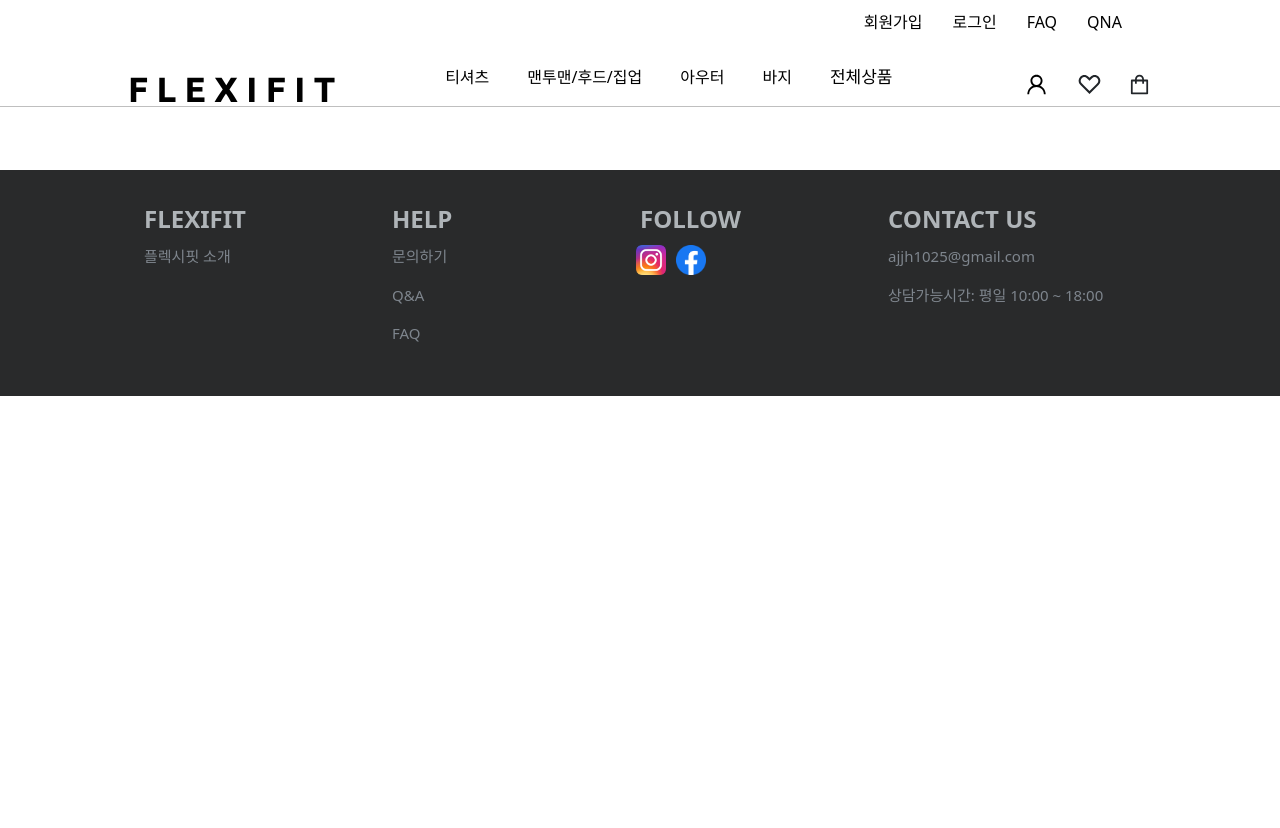
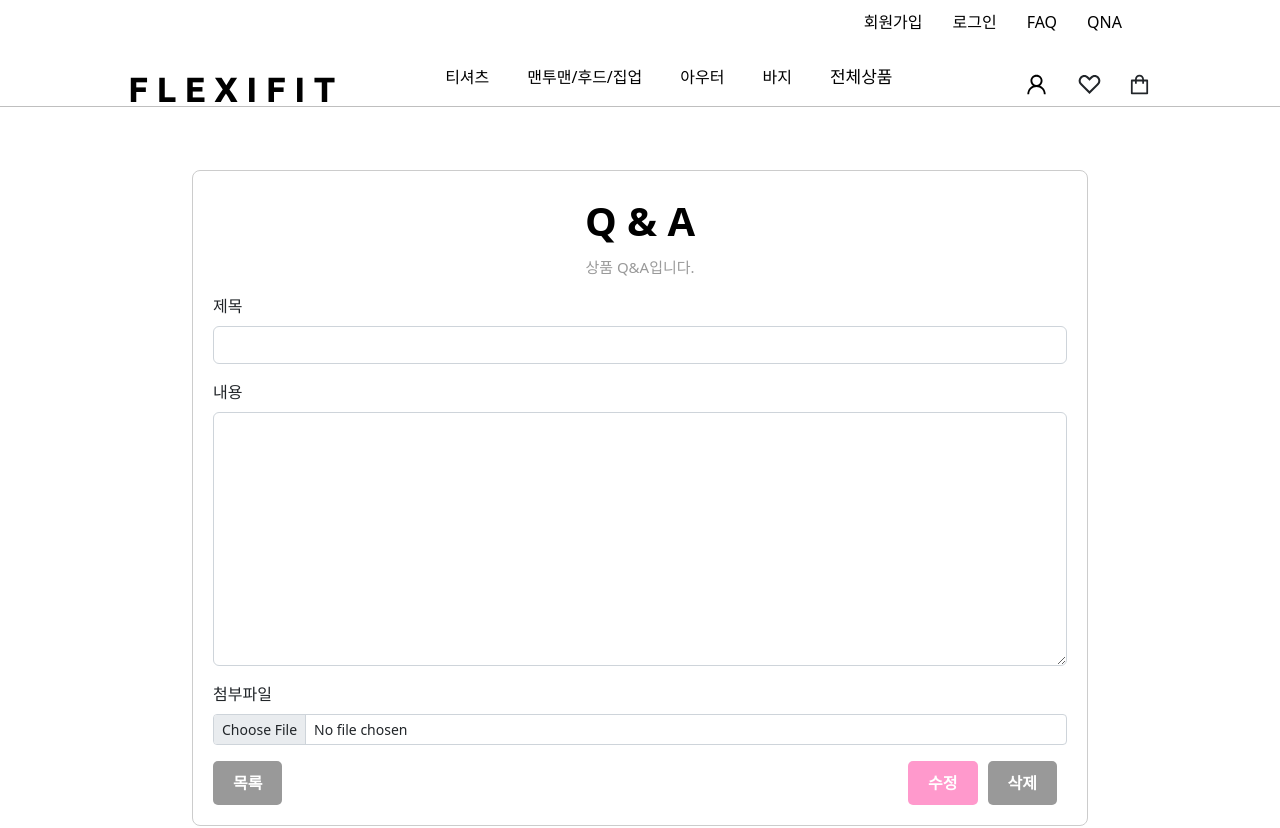
Before and after one commit to devInt42/react_flexifit, a React (Create React App) app: page /qna/board in a window 1280 px wide. Shown: the top 828 px of the page. Before the commit the page ends 800 px from the top, so only its background shows below. Built offline with nearby package versions, Linux system fonts and the light colour scheme.

Commit message:
qna crud

```diff
--- a/src/App.js
+++ b/src/App.js
@@ -16,7 +16,7 @@ import Footer from "./components/footer/footer.js";
 import MyPage from "./pages/MyPage";
 import WriteForm from "./components/QNA/WriteForm";
 import SecretForm from "./components/QNA/SecretForm";
-// import BoardForm from "./components/QNA/BoardForm";
+import BoardForm from "./components/QNA/BoardForm";
 
 function App() {
   return (
@@ -35,7 +35,7 @@ function App() {
             <Route path="/qna" element={<QNA />} />
             <Route path="/qna/write" element={<WriteForm />} />
             <Route path="/qna/private" element={<SecretForm />} />
-            {/* <Route path="qna/board" element={<boardForm />} /> */}
+            <Route path="/qna/board" element={<BoardForm />} />
             <Route path="/tshirt" element={<Tshirt />} />
             <Route path="/sweatshirt" element={<SweatShirt />} />
             <Route path="/outer" element={<Outer />} />
--- a/src/components/QNA/SecretForm.js
+++ b/src/components/QNA/SecretForm.js
@@ -38,7 +38,6 @@ const SecretForm = () => {
       }
     } catch (err) {
       console.error(err);
-      navigate("/qna");
     }
   };
 
--- a/src/components/QNA/boardForm.js
+++ b/src/components/QNA/boardForm.js
@@ -1,5 +1,135 @@
+import React, { useState, useEffect } from "react";
+import "../../styles/pages/QNA.css";
+import { Link, useNavigate, useLocation } from "react-router-dom";
+import { useDispatch, useSelector } from "react-redux";
+import axios from "axios";
+
 const BoardForm = () => {
-  return <div>비번 ㄴ</div>;
+  const dispatch = useDispatch();
+  const qnaList = useSelector((state) => state.data);
+  const isLoading = useSelector((state) => state.isLoading);
+  const [qnaId, setQnaId] = useState("");
+  const [title, setTitle] = useState("");
+  const [content, setContent] = useState("");
+  const [selectedFile, setSelectedFile] = useState(null);
+  const [selectedQna, setSelectedQna] = useState("");
+  const location = useLocation();
+  const navigate = useNavigate();
+
+  useEffect(() => {
+    const queryParams = new URLSearchParams(location.search);
+    const id = queryParams.get("qnaId");
+    setQnaId(id);
+  }, [location]);
+
+  useEffect(() => {
+    if (qnaList.length > 0) {
+      const foundQna = qnaList.find((qna) => qna.qna_id == qnaId);
+      if (foundQna) {
+        setSelectedQna(foundQna);
+        setTitle(foundQna.qna_title);
+        setContent(foundQna.qna_content);
+      }
+    }
+  }, [qnaId]);
+
+  const handleTitle = (e) => {
+    setTitle(e.target.value);
+  };
+
+  const handleContent = (e) => {
+    setContent(e.target.value);
+  };
+
+  //QNA 정보 업데이트
+  const updateQna = async () => {
+    const param = {
+      data: {
+        title: title,
+        content: content,
+        qnaId: qnaId,
+      },
+    };
+    try {
+      navigate("/qna");
+      const res = await axios.post(`http://localhost:8080/qna/update`, param);
+      alert("수정이 완료되었습니다.");
+    } catch (err) {
+      console.log(err);
+    }
+  };
+
+  //QNA 정보 삭제
+  const removeQna = async () => {
+    const param = {
+      data: {
+        qnaId: qnaId,
+      },
+    };
+    try {
+      navigate("/qna");
+      const res = await axios.post(`http://localhost:8080/qna/delete`, param);
+      alert("삭제가 완료되었습니다.");
+    } catch (err) {
+      console.log(err);
+    }
+  };
+
+  return (
+    <div className="qna-Writepage">
+      <p className="WriteLogo">Q & A</p>
+      <p className="WriteMiniLogo">상품 Q&A입니다.</p>
+      <form>
+        <div className="mb-3">
+          <label htmlFor="exampleFormControlInput1" className="form-label">
+            제목
+          </label>
+          <input
+            type="text"
+            className="form-control"
+            id="exampleFormControlInput1"
+            value={title}
+            onChange={handleTitle}
+          />
+        </div>
+        <div className="mb-3">
+          <label htmlFor="exampleFormControlTextarea1" className="form-label">
+            내용
+          </label>
+          <textarea
+            className="form-control"
+            id="exampleFormControlTextarea1"
+            rows="10"
+            value={content}
+            onChange={handleContent}
+          ></textarea>
+        </div>
+        <div className="mb-3">
+          <label htmlFor="formFileSm" className="form-label">
+            첨부파일
+          </label>
+          <input
+            className="form-control form-control-sm"
+            id="formFileSm"
+            type="file"
+            value={selectedFile}
+          />
+        </div>
+
+        <div className="button-row">
+          <Link to="/qna" className="button list-button">
+            목록
+          </Link>
+          <span className="button cancel-button" onClick={removeQna}>
+            삭제
+          </span>
+          <button className="button submit-button" onClick={updateQna}>
+            수정
+          </button>
+        </div>
+      </form>
+    </div>
+  );
 };
 
 export default BoardForm;
--- a/src/pages/QNAPage.js
+++ b/src/pages/QNAPage.js
@@ -3,7 +3,6 @@ import { useDispatch, useSelector } from "react-redux";
 import { getQnaData } from "../store/action";
 import axios from "axios";
 import { Link, useNavigate } from "react-router-dom";
-import SecretForm from "../components/QNA/SecretForm";
 
 const QnaPage = () => {
   const dispatch = useDispatch();
```
